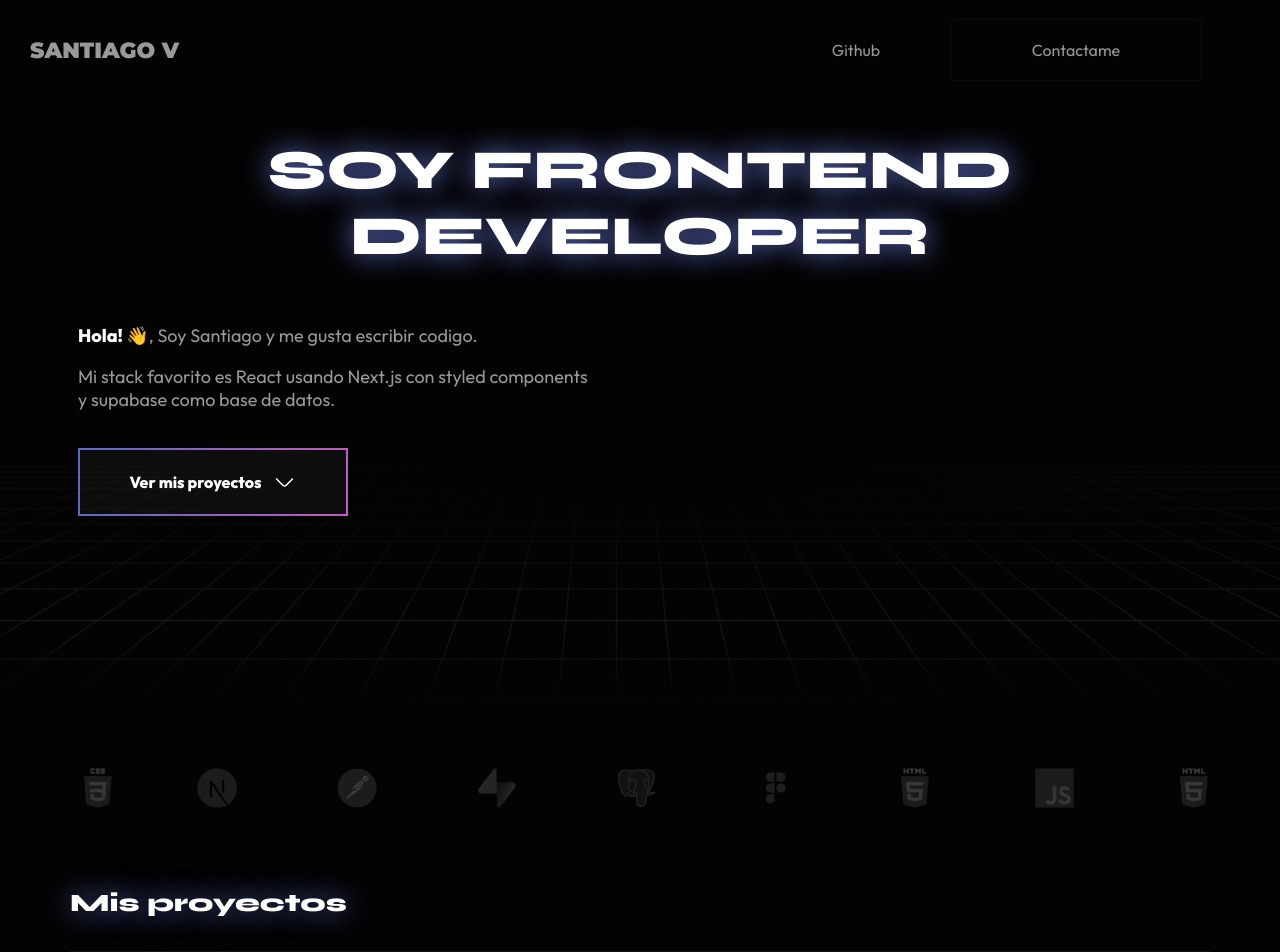
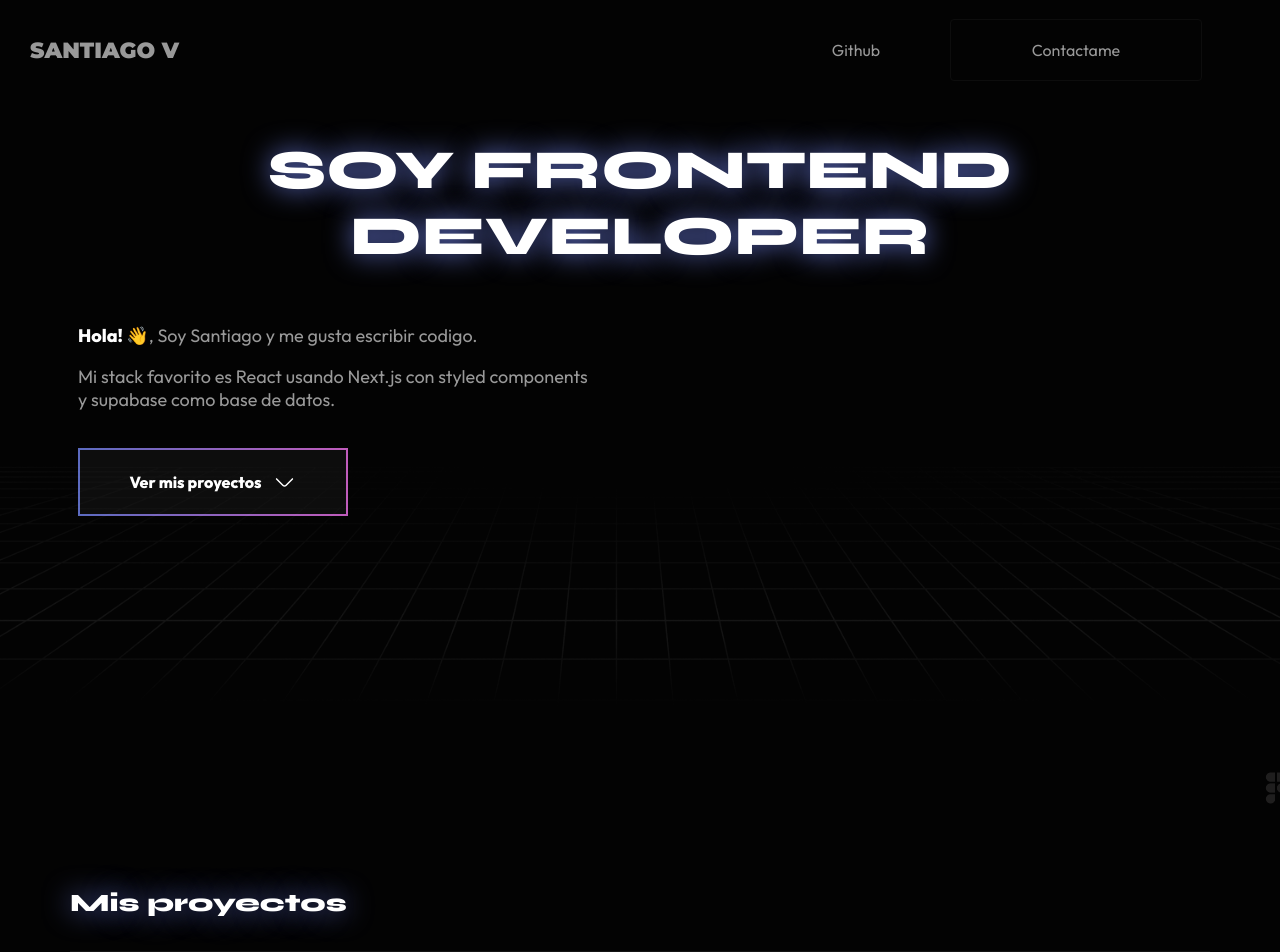
Before and after one commit to PaulSantiagoValdivia/paulvaldivia, a Next.js app: page / in a window 1280 px wide. Shown: the top 952 px of the page. Built offline with nearby package versions, Linux system fonts and the light colour scheme.

Commit message:
fix: error styles transition

```diff
--- a/components/carousel/Carousel.js
+++ b/components/carousel/Carousel.js
@@ -23,14 +23,39 @@ const Carousel = () => {
         const lastImage = prevImages[prevImages.length - 1];
         return [lastImage, ...prevImages.slice(0, prevImages.length - 1)];
       });
-    }, 200);
+    }, 2000);
 
-    return () => clearInterval(interval);
   }, []);
 
   const handleImageLoad = (event, index) => {
-    if (index === 0 || index === images.length - 1) {
-      event.target.classList.add(styles.slideExit);
+   if(index === 0){
+      event.target.classList.add(styles.rotate);
+    }else if(index === 1){
+      event.target.classList.add(styles.rotate);
+
+    }else if(index === 2){
+      event.target.classList.add(styles.rotate);
+
+    }else if(index === 3){
+      event.target.classList.add(styles.rotate);
+
+    }else if(index === 4){
+      event.target.classList.add(styles.rotate);
+
+    }else if(index === 5){
+      event.target.classList.add(styles.rotate);
+
+    }else if(index === 6){
+      event.target.classList.add(styles.rotate);
+    }else if(index === 7){
+      event.target.classList.add(styles.rotate);
+      }else if(index === 8){
+      event.target.classList.add(styles.rotate);
+    } else if (index === images.length - 1) {
+      }else if(index === 9){
+      event.target.classList.add(styles.rotate);
+    } else if (index === images.length - 1) {
+      event.target.classList.add(styles.rotate);
     }
   };
 
@@ -40,7 +65,7 @@ const Carousel = () => {
         <img
           key={index}
           src={`/${image}`} // Asegúrate de que la carpeta "images" esté correctamente ubicada dentro de la carpeta "public"
-          className={`${styles.slide} ${index === 0 ? styles.right : ''} ${index === 0 || index === images.length - 1 ? styles.rotate : ''}`}
+          className={`${styles.slide}  `}
           alt={`Imagen ${index + 1}`}
           onLoad={(event) => handleImageLoad(event, index)}
         />
--- a/components/carousel/carousel.module.css
+++ b/components/carousel/carousel.module.css
@@ -14,15 +14,6 @@
   transition: transform 0.5s ease, opacity 0.5s ease;
 }
 
-.slide.right {
-  transform: translateX(50%);
-  opacity: 0.5;
-}
-
-.slideEnter {
-  opacity: 1 !important;
-  transition: transform 0.5s ease, opacity 0.5s ease;
-}
 
 .rotate {
   animation-name: rotation;
@@ -33,28 +24,20 @@
 
 }
 
-.slideExit {
-  animation-name: slideExit;
-  animation-duration: 0.5s;
-  animation-timing-function: ease-out;
-  animation-fill-mode: forwards;
-}
 
-@keyframes slideExit {
-  0% {
-    opacity: 1;
-  }
-  100% {
-    opacity: 1;
-    margin-left: 100px;
-  }
-}
+
 
 @keyframes rotation {
   0% {
-    transform: rotate(0deg);
+    transform: translateX(-00%);
+
   }
+50%{
+  transform: translateX(50%);
+
+}
   100% {
-    transform: rotate(180deg);
-  }
+    transform: translateX(100%);
+      opacity: -0.5;
+    }
 }
```
